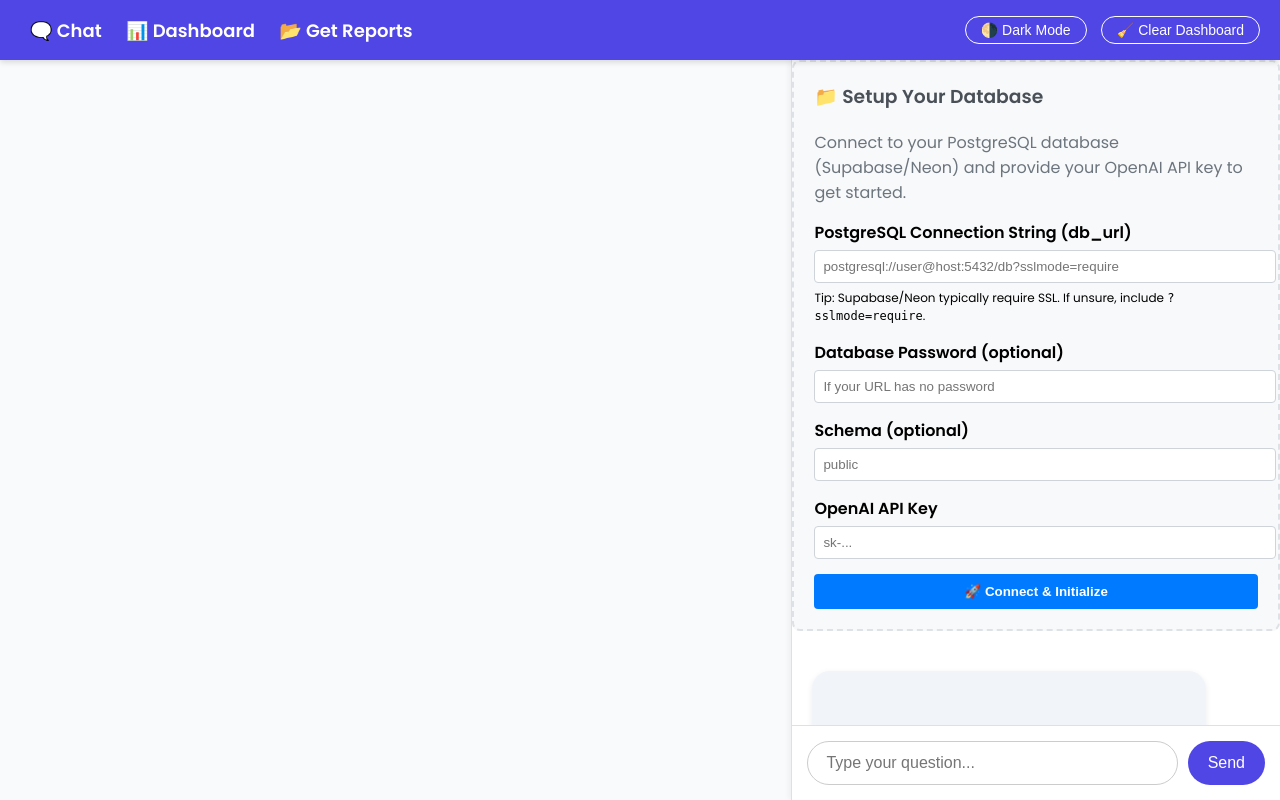
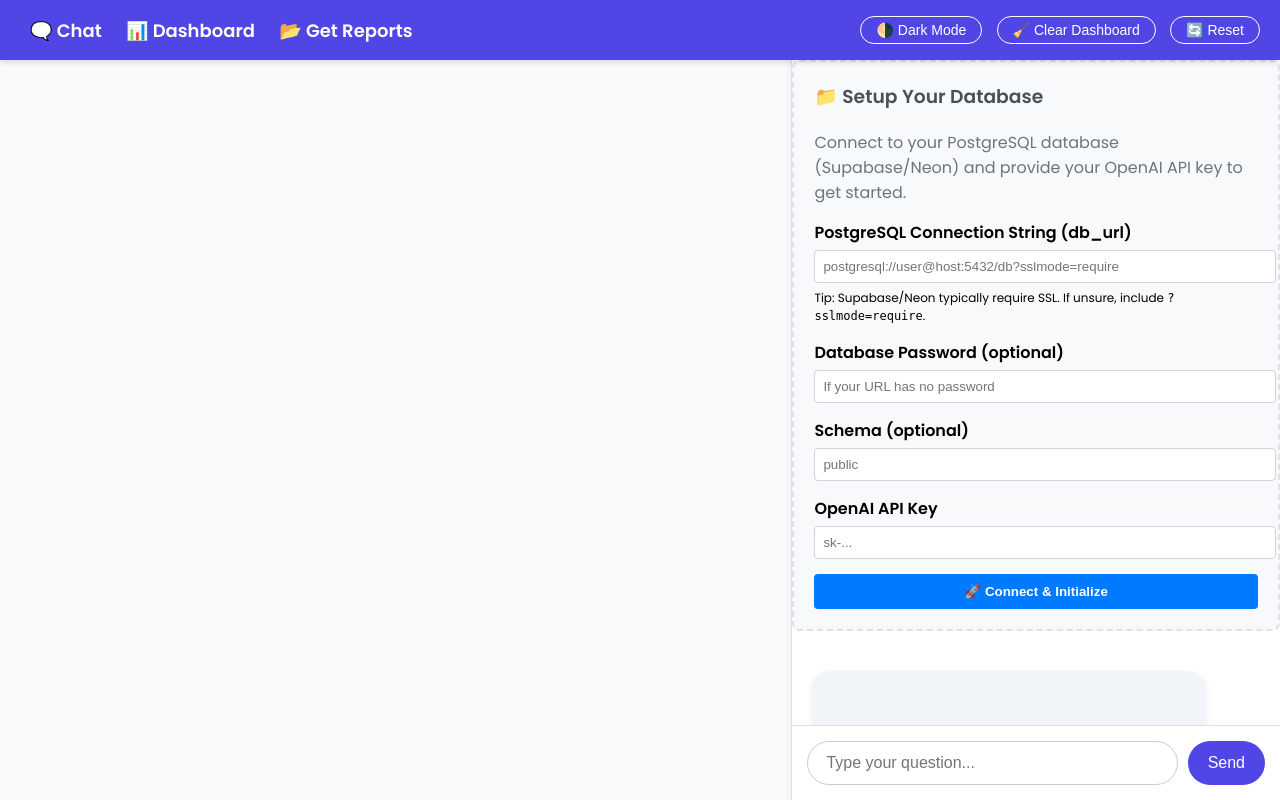
Before and after one commit to asaras2/Dynamic-Query-Visualization, a Flask app: page / in a window 1280 px wide. Run offline with Flask 3, Linux system fonts and the light colour scheme; some libraries are stand-ins or nearby versions.

Commit message:
reset functionality

```diff
--- a/app.py
+++ b/app.py
@@ -337,6 +337,19 @@ def download_report(filename):
     return send_from_directory('./reports', filename, as_attachment=True)
 
 
+@app.route('/reset', methods=['POST'])
+def reset_session():
+    """Clear the current session's in-memory state so the user can re-initialize."""
+    try:
+        session_id = session.get('session_id')
+        if session_id:
+            user_data_store.pop(session_id, None)
+        session.pop('session_id', None)
+        return jsonify({'success': True})
+    except Exception as e:
+        return jsonify({'error': f'Failed to reset session: {str(e)}'}), 500
+
+
 
 if __name__ == '__main__':
     app.run(port=3000, debug=False, use_reloader=False)
--- a/static/css/chat_style.css
+++ b/static/css/chat_style.css
@@ -62,7 +62,7 @@
     opacity: 0.8;
   }
 
-  #toggle-theme, #clear-dashboard {
+  #toggle-theme, #clear-dashboard, #reset-session {
     background: transparent;
     border: 1px solid white;
     color: white;
@@ -74,7 +74,7 @@
     transition: 0.2s;
   }
 
-  #toggle-theme:hover, #clear-dashboard:hover {
+  #toggle-theme:hover, #clear-dashboard:hover, #reset-session:hover {
     background: white;
     color: var(--primary-color);
   }
--- a/templates/chat.html
+++ b/templates/chat.html
@@ -27,6 +27,7 @@
   <div>
     <button id="toggle-theme">🌗 Dark Mode</button>
     <button id="clear-dashboard">🧹 Clear Dashboard</button>
+    <button id="reset-session" title="Clear connection and start over">🔄 Reset</button>
   </div>
 </div>
 
@@ -96,6 +97,7 @@ const inputForm = document.getElementById('input-container');
 const questionInput = document.getElementById('question-input');
 const toggleThemeBtn = document.getElementById('toggle-theme');
 const clearDashboardBtn = document.getElementById('clear-dashboard');
+const resetSessionBtn = document.getElementById('reset-session');
 
 inputForm.addEventListener('submit', async (e) => {
   e.preventDefault();
@@ -252,6 +254,18 @@ clearDashboardBtn.addEventListener('click', () => {
   dashboardBackground.innerHTML = '';
 });
 
+if (resetSessionBtn) resetSessionBtn.addEventListener('click', async () => {
+  try {
+    await fetch('/reset', {
+      method: 'POST',
+      credentials: 'same-origin'
+    });
+  } finally {
+    // Reload to re-render the setup section based on is_initialized.
+    window.location.reload();
+  }
+});
+
 // Handle upload form submission
 const uploadForm = document.getElementById('upload-form');
 const uploadStatus = document.getElementById('upload-status');
```
